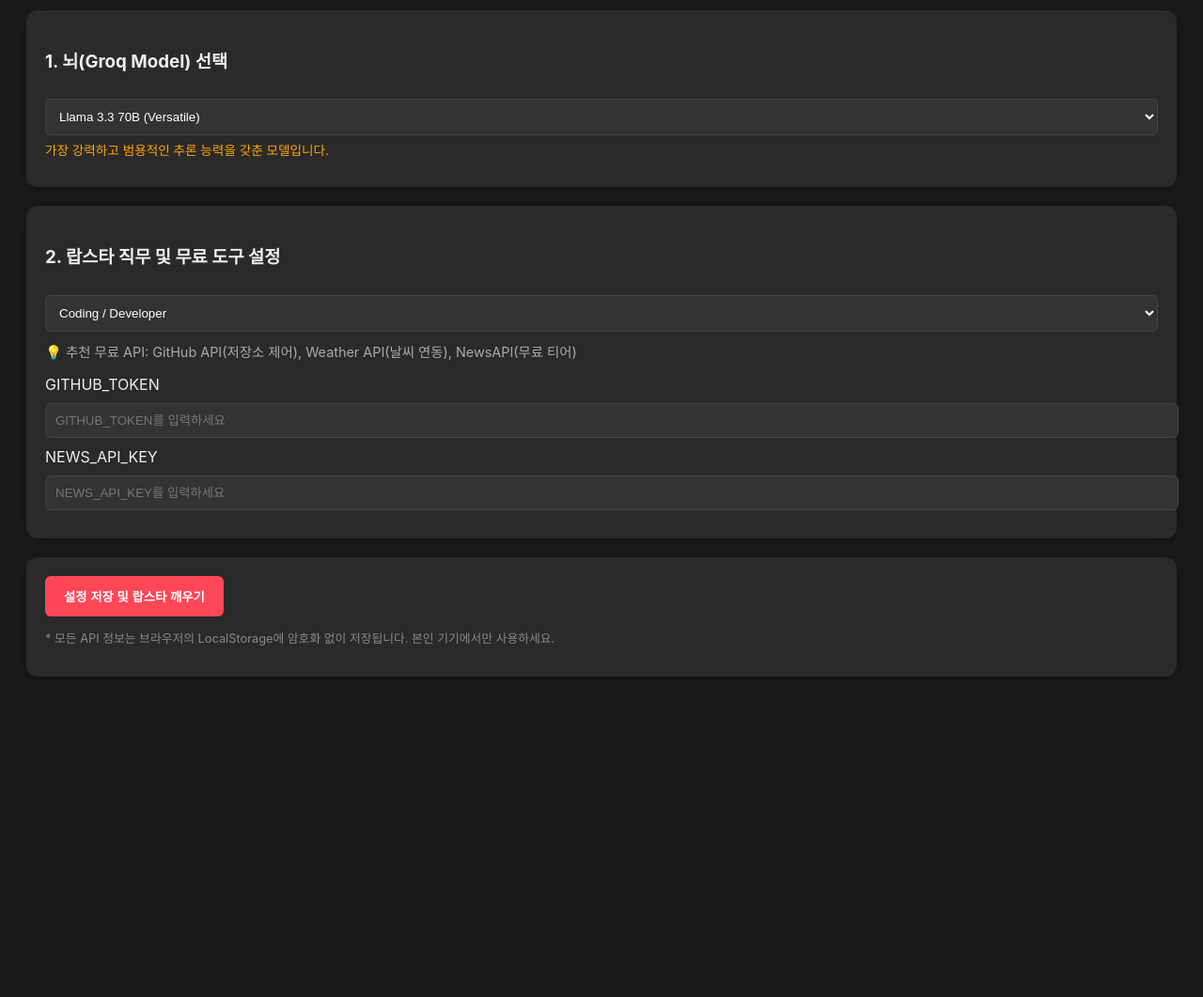
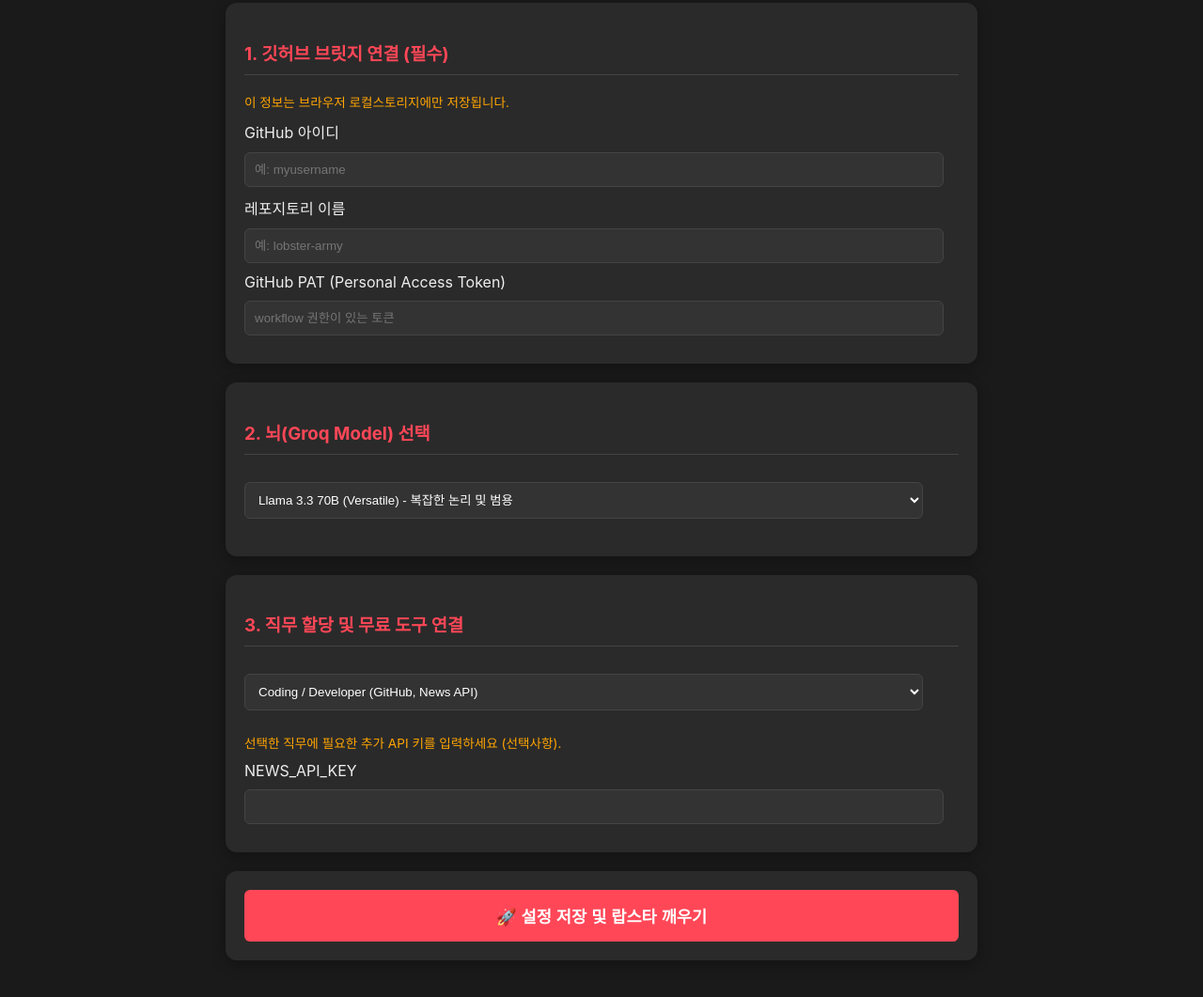
Before and after one commit to Benjamin5607/ai_agent_mina, a plain HTML site: page index.html in a window 1280 px wide. Shown: the part 99-1160 px from the top of the page at 94% size. Before the commit the page ends 867 px from the top, so only its background shows below. Drawn offline with Linux system fonts and the light colour scheme.

Commit message:
Update index.html

```diff
--- a/index.html
+++ b/index.html
@@ -2,15 +2,15 @@
 <html lang="ko">
 <head>
     <meta charset="UTF-8">
-    <title>🦞 랍스타 군단: 가난한 자들의 치트키</title>
+    <title>🦞 랍스타 군단: 컨트롤 센터</title>
     <style>
-        body { font-family: 'Inter', sans-serif; background: #1a1a1a; color: #eee; padding: 20px; }
+        body { font-family: 'Inter', sans-serif; background: #1a1a1a; color: #eee; padding: 20px; max-width: 800px; margin: 0 auto; }
         .card { background: #2a2a2a; padding: 20px; border-radius: 12px; margin-bottom: 20px; box-shadow: 0 4px 15px rgba(0,0,0,0.3); }
-        select, input, textarea { width: 100%; padding: 10px; margin: 10px 0; border-radius: 6px; border: 1px solid #444; background: #333; color: white; }
-        button { background: #ff4757; color: white; border: none; padding: 12px 20px; border-radius: 6px; cursor: pointer; font-weight: bold; }
+        select, input { width: 95%; padding: 10px; margin: 10px 0; border-radius: 6px; border: 1px solid #444; background: #333; color: white; }
+        button { background: #ff4757; color: white; border: none; padding: 15px 20px; border-radius: 6px; cursor: pointer; font-weight: bold; width: 100%; font-size: 1.1em; }
         button:hover { background: #ff6b81; }
-        .api-list { font-size: 0.9em; color: #aaa; margin-bottom: 15px; }
-        .model-desc { font-size: 0.85em; color: #ffa502; margin-top: -5px; margin-bottom: 10px; }
+        .info-text { font-size: 0.85em; color: #ffa502; margin-bottom: 10px; }
+        .section-title { color: #ff4757; border-bottom: 1px solid #444; padding-bottom: 10px; }
     </style>
 </head>
 <body>
@@ -18,84 +18,119 @@
     <h1>🦞 Lobster Control Center</h1>
 
     <div class="card">
-        <h3>1. 뇌(Groq Model) 선택</h3>
-        <select id="modelSelect" onchange="updateModelDesc()">
-            <option value="llama-3.3-70b-versatile">Llama 3.3 70B (Versatile)</option>
-            <option value="llama-3.1-8b-instant">Llama 3.1 8B (Instant)</option>
-            <option value="mixtral-8x7b-32768">Mixtral 8x7B (MoE)</option>
-        </select>
-        <div id="modelDesc" class="model-desc">가장 강력하고 범용적인 추론 능력을 갖춘 모델입니다.</div>
+        <h3 class="section-title">1. 깃허브 브릿지 연결 (필수)</h3>
+        <p class="info-text">이 정보는 브라우저 로컬스토리지에만 저장됩니다.</p>
+        <label>GitHub 아이디</label>
+        <input type="text" id="GITHUB_USER" placeholder="예: myusername">
+        <label>레포지토리 이름</label>
+        <input type="text" id="REPO_NAME" placeholder="예: lobster-army">
+        <label>GitHub PAT (Personal Access Token)</label>
+        <input type="password" id="GITHUB_PAT" placeholder="workflow 권한이 있는 토큰">
     </div>
 
     <div class="card">
-        <h3>2. 랍스타 직무 및 무료 도구 설정</h3>
-        <select id="taskSelect" onchange="updateTaskFields()">
-            <option value="coding">Coding / Developer</option>
-            <option value="contents">Contents Creator</option>
-            <option value="data">Data Analysis / Documentation</option>
-            <option value="pm">Project Management</option>
+        <h3 class="section-title">2. 뇌(Groq Model) 선택</h3>
+        <select id="modelSelect" onchange="updateModelDesc()">
+            <option value="llama-3.3-70b-versatile">Llama 3.3 70B (Versatile) - 복잡한 논리 및 범용</option>
+            <option value="llama-3.1-8b-instant">Llama 3.1 8B (Instant) - 빠른 속도 및 단순 반복</option>
+            <option value="mixtral-8x7b-32768">Mixtral 8x7B (MoE) - 창의적 글쓰기 및 다국어</option>
         </select>
-
-        <div id="apiFields">
-            </div>
+        <div id="modelDesc" class="info-text"></div>
     </div>
 
     <div class="card">
-        <button onclick="saveAndRun()">설정 저장 및 랍스타 깨우기</button>
-        <p style="font-size: 0.8em; color: #888;">* 모든 API 정보는 브라우저의 LocalStorage에 암호화 없이 저장됩니다. 본인 기기에서만 사용하세요.</p>
+        <h3 class="section-title">3. 직무 할당 및 무료 도구 연결</h3>
+        <select id="taskSelect" onchange="updateTaskFields()">
+            <option value="coding">Coding / Developer (GitHub, News API)</option>
+            <option value="contents">Contents Creator (Pixabay, YouTube API)</option>
+            <option value="data">Data Analysis / Documentation (CoinGecko, Sheets)</option>
+            <option value="ops_risk">BPO Ops / Risk Management (Contract Analysis, Web Crawler)</option>
+        </select>
+        <div id="apiFields"></div>
+    </div>
+
+    <div class="card">
+        <button onclick="saveAndRun()">🚀 설정 저장 및 랍스타 깨우기</button>
     </div>
 
     <script>
-        // 모델별 강점 리스트
-        const modelInfo = {
-            "llama-3.3-70b-versatile": "강점: 복잡한 논리, 긴 문맥 이해, 가장 똑똑한 판단 필요 시 추천",
-            "llama-3.1-8b-instant": "강점: 미친 속도, 단순 반복 업무, 실시간 채팅 대응 시 추천",
-            "mixtral-8x7b-32768": "강점: 다국어 처리, 창의적 글쓰기, 오픈소스 최적화 모델"
+        const taskApis = {
+            "coding": ["NEWS_API_KEY"],
+            "contents": ["YOUTUBE_API_KEY", "PIXABAY_KEY"],
+            "data": ["OPENWEATHER_KEY"],
+            "ops_risk": ["RISK_RADAR_ENDPOINT", "CRAWLER_API_KEY"]
         };
 
-        // 직무별 무료 API 리스트 (신용카드 X)
-        const taskApis = {
-            "coding": { desc: "GitHub API(저장소 제어), Weather API(날씨 연동), NewsAPI(무료 티어)", fields: ["GITHUB_TOKEN", "NEWS_API_KEY"] },
-            "contents": { desc: "Pixabay API(무료 이미지), YouTube Data API(영상 검색), Pexels API", fields: ["YOUTUBE_API_KEY", "PIXABAY_KEY"] },
-            "data": { desc: "CoinGecko(코인 시세), OpenWeather, Google Sheets(Gemini 연동)", fields: ["OPENWEATHER_KEY", "SHEETS_ID"] },
-            "pm": { desc: "Trello API(카드 관리), Notion API(문서화), Discord Webhook(보고)", fields: ["NOTION_TOKEN", "TRELLO_KEY"] }
+        // 로컬스토리지 값 불러와서 세팅
+        window.onload = () => {
+            ["GITHUB_USER", "REPO_NAME", "GITHUB_PAT", "modelSelect", "taskSelect"].forEach(id => {
+                if(localStorage.getItem(id)) document.getElementById(id).value = localStorage.getItem(id);
+            });
+            updateTaskFields();
         };
-
-        function updateModelDesc() {
-            const val = document.getElementById('modelSelect').value;
-            document.getElementById('modelDesc').innerText = modelInfo[val];
-        }
 
         function updateTaskFields() {
             const task = document.getElementById('taskSelect').value;
             const container = document.getElementById('apiFields');
-            const info = taskApis[task];
+            let html = '<p class="info-text">선택한 직무에 필요한 추가 API 키를 입력하세요 (선택사항).</p>';
 
-            let html = `<div class="api-list">💡 추천 무료 API: ${info.desc}</div>`;
-            info.fields.forEach(field => {
-                const savedVal = localStorage.getItem(field) || "";
-                html += `<label>${field}</label><input type="password" id="${field}" value="${savedVal}" placeholder="${field}를 입력하세요">`;
+            taskApis[task].forEach(field => {
+                const val = localStorage.getItem(field) || "";
+                html += `<label>${field}</label><input type="password" class="extra-api" id="${field}" value="${val}">`;
             });
             container.innerHTML = html;
         }
 
-        function saveAndRun() {
-            // 1. 모델 저장
-            localStorage.setItem("SELECTED_MODEL", document.getElementById('modelSelect').value);
-            localStorage.setItem("SELECTED_TASK", document.getElementById('taskSelect').value);
-
-            // 2. 현재 화면의 모든 Input 값을 로컬스토리지에 저장
-            const inputs = document.querySelectorAll('#apiFields input');
-            inputs.forEach(input => {
-                localStorage.setItem(input.id, input.value);
+        async function saveAndRun() {
+            // 기본 세팅 저장
+            ["GITHUB_USER", "REPO_NAME", "GITHUB_PAT", "modelSelect", "taskSelect"].forEach(id => {
+                localStorage.setItem(id, document.getElementById(id).value);
             });
 
-            alert("로컬스토리지에 저장 완료! 이제 이 설정으로 랍스타가 작업을 시작합니다. ㅋㅋ");
-            console.log("LocalStorage Status:", localStorage);
+            // 추가 API 키들을 모아서 JSON 문자열로 만듭니다 (깃허브 액션으로 넘길 페이로드)
+            let extraKeys = {};
+            document.querySelectorAll('.extra-api').forEach(input => {
+                localStorage.setItem(input.id, input.value);
+                extraKeys[input.id] = input.value;
+            });
+
+            const user = document.getElementById("GITHUB_USER").value;
+            const repo = document.getElementById("REPO_NAME").value;
+            const pat = document.getElementById("GITHUB_PAT").value;
+            const model = document.getElementById("modelSelect").value;
+            const task = document.getElementById("taskSelect").value;
+
+            if (!pat || !user || !repo) {
+                alert("깃허브 브릿지 정보를 모두 입력해주세요!"); return;
+            }
+
+            // GitHub API 호출
+            const url = `https://api.github.com/repos/${user}/${repo}/actions/workflows/lobster_army.yml/dispatches`;
+
+            try {
+                const response = await fetch(url, {
+                    method: 'POST',
+                    headers: { 'Authorization': `token ${pat}`, 'Accept': 'application/vnd.github.v3+json' },
+                    body: JSON.stringify({
+                        ref: 'main',
+                        inputs: {
+                            model: model,
+                            task: task,
+                            extra_keys: JSON.stringify(extraKeys) // 로컬 저장된 키들을 액션으로 전달
+                        }
+                    })
+                });
+
+                if (response.ok) {
+                    alert("🚀 명령 하달 완료! 디스코드를 확인하세요.");
+                } else {
+                    const err = await response.json();
+                    alert("호출 실패: " + err.message);
+                }
+            } catch (e) {
+                alert("네트워크 에러: " + e.message);
+            }
         }
-
-        // 초기 실행
-        updateTaskFields();
     </script>
 </body>
 </html>
```
